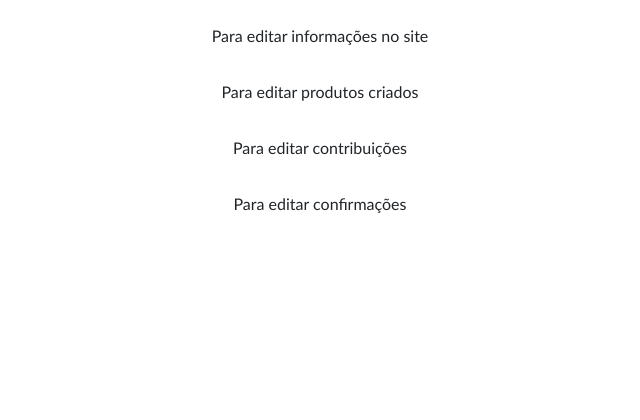
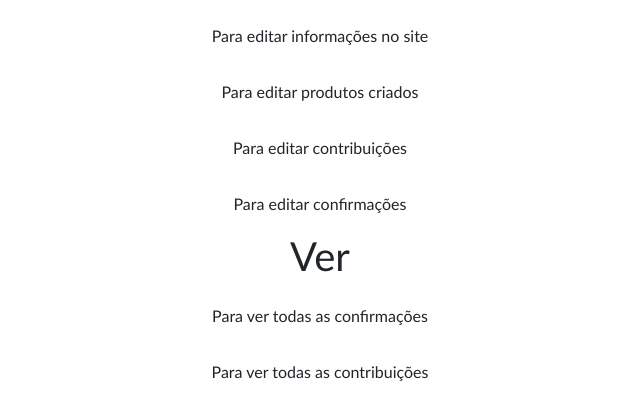
Before and after one commit to pedropacheco95/teresaefrancisco, a Flask app: page /personalize in a window 1280 px wide. Shown: the part 240-660 px from the top of the page, without its empty margins (320-960 px from the left). Run offline with Flask 2, Linux system fonts and the light colour scheme; data comes from the database, SQL or seed files in the repository; some libraries are stand-ins or nearby versions.

Commit message:
Corrections

```diff
--- a/teresaefrancisco/models/specific_info.py
+++ b/teresaefrancisco/models/specific_info.py
@@ -3,7 +3,7 @@ from teresaefrancisco.sql_db import db
 from sqlalchemy import Column, Integer , Text , JSON
 
 class SpecificInfo(db.Model ,model.Model,model.Base):
-    __tablename__ = 'confirmation'
+    __tablename__ = 'specific_info'
     __table_args__ = {'extend_existing': True}
     id = Column(Integer, primary_key=True)
     name = Column(Text)
--- a/teresaefrancisco/static/data/csv/confirmation.csv
+++ b/teresaefrancisco/static/data/csv/confirmation.csv
@@ -1,2 +1,2 @@
-id,name,has_food_restriction,food_restriction,is_vegetarian,comment
-1,Pedro,,,,
+id,name,has_food_restriction,food_restriction,is_vegetarian,comment,information
+1,teresaefrancisco,,,,,"{'title': 'TERESINHA e FRANCISCO', 'mbway1': '914973388', 'mbway2': '91', 'iban': 'PT50'}"
--- a/teresaefrancisco/templates/main/personalize.html
+++ b/teresaefrancisco/templates/main/personalize.html
@@ -23,5 +23,14 @@
             <a href="{{url_for('edit.confirmations')}}"> Para editar confirmações </a>
         </div>
     </div>
+    <div class="edit_block_container">
+        <h1>Ver</h1>
+        <div class="model_to_edit">
+            <a href="{{url_for('confirmations.all')}}"> Para ver todas as confirmações </a>
+        </div>
+        <div class="model_to_edit">
+            <a href="{{url_for('contributions.all')}}"> Para ver todas as contribuições </a>
+        </div>
+    </div>
 </div>
 {% endblock %}
```
